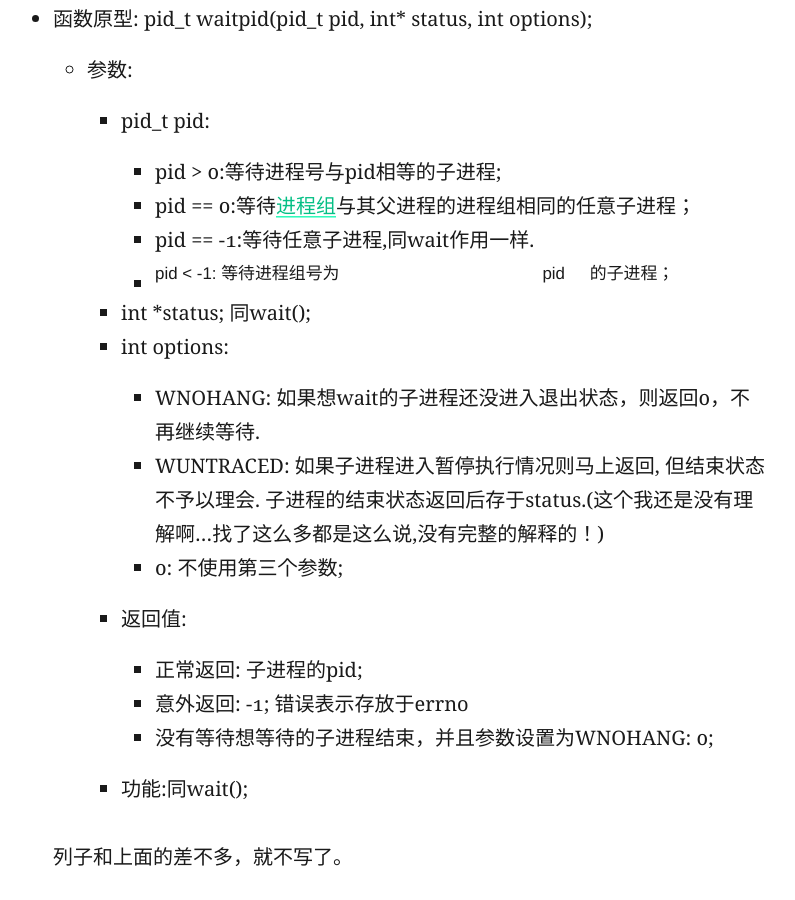
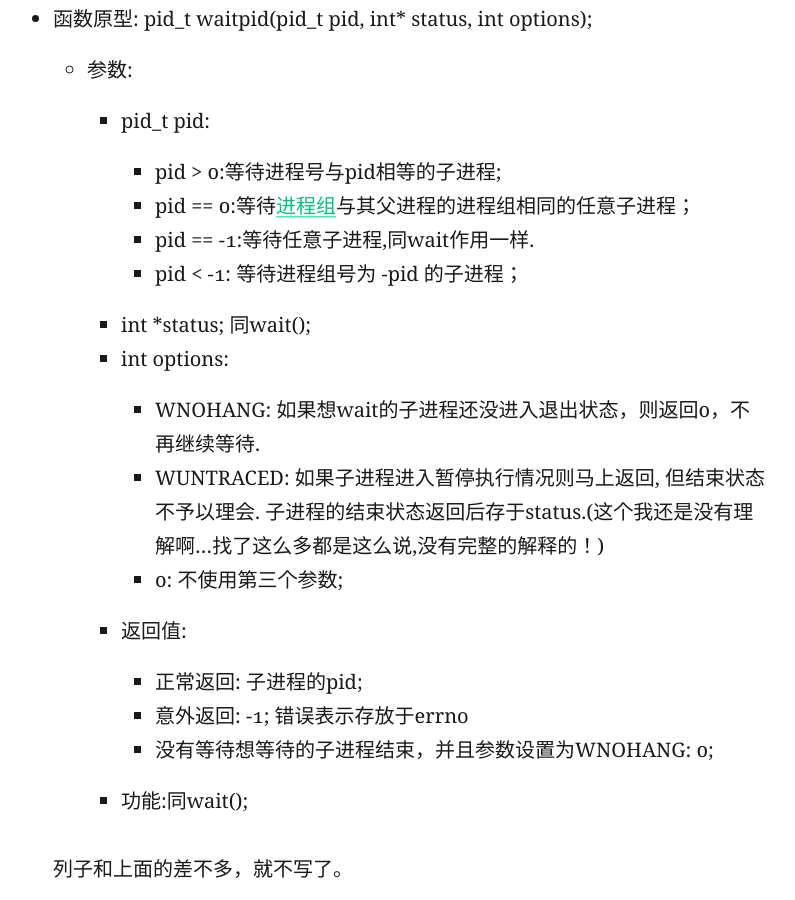
Before and after one commit to DrCBin/DrCBin.github.io, a Jekyll site: the page built from _posts/2017-05-02-wait and waitpid.md, in a window 1280 px wide and 900 px high, scrolled down 1423 px. Shown: the whole window, without its empty margins (11-806 px from the left). Built offline with Jekyll 4.4.1, drawn with Linux system fonts in a browser that asks for light colours; comment, search, counter and statistics services are not loaded.

Commit message:
2017.5.2.20:45

```diff
--- a/_posts/2017-05-02-wait and waitpid.md
+++ b/_posts/2017-05-02-wait and waitpid.md
@@ -42,7 +42,7 @@ int main(){
             - pid > 0:等待进程号与pid相等的子进程;
             - pid == 0:等待[进程组](http://baike.baidu.com/item/%E8%BF%9B%E7%A8%8B%E7%BB%84)与其父进程的进程组相同的任意子进程；
             - pid == -1:等待任意子进程,同wait作用一样.
-            - pid < -1: 等待进程组号为|pid|的子进程；
+            - pid < -1: 等待进程组号为 -pid 的子进程；
         - int *status; 同wait();
         - int options:
             - WNOHANG: 如果想wait的子进程还没进入退出状态，则返回0，不再继续等待.
@@ -80,4 +80,4 @@ WEXITSTATUS(status)|取得子进程exit()返回的结束代码, 一般会先用W
 |WIFSTOPPED(status)|如果子进程处于暂停执行情况则此宏值为真. 一般只有使用WUNTRACED时才会有此情况.|非0:子进程处于暂停状态|
 |WSTOPSIG(status)|取得引发子进程暂停的信号代码, 一般会先用WIFSTOPPED 来判断后才使用此宏.|暂停的信号代码|
 
-- waitpid的第三个参数可以使用组合的形式，如WIFHANG|WUNTRACED.
+- waitpid的第三个参数可以使用组合的形式，如WIFHANG||WUNTRACED.
```
